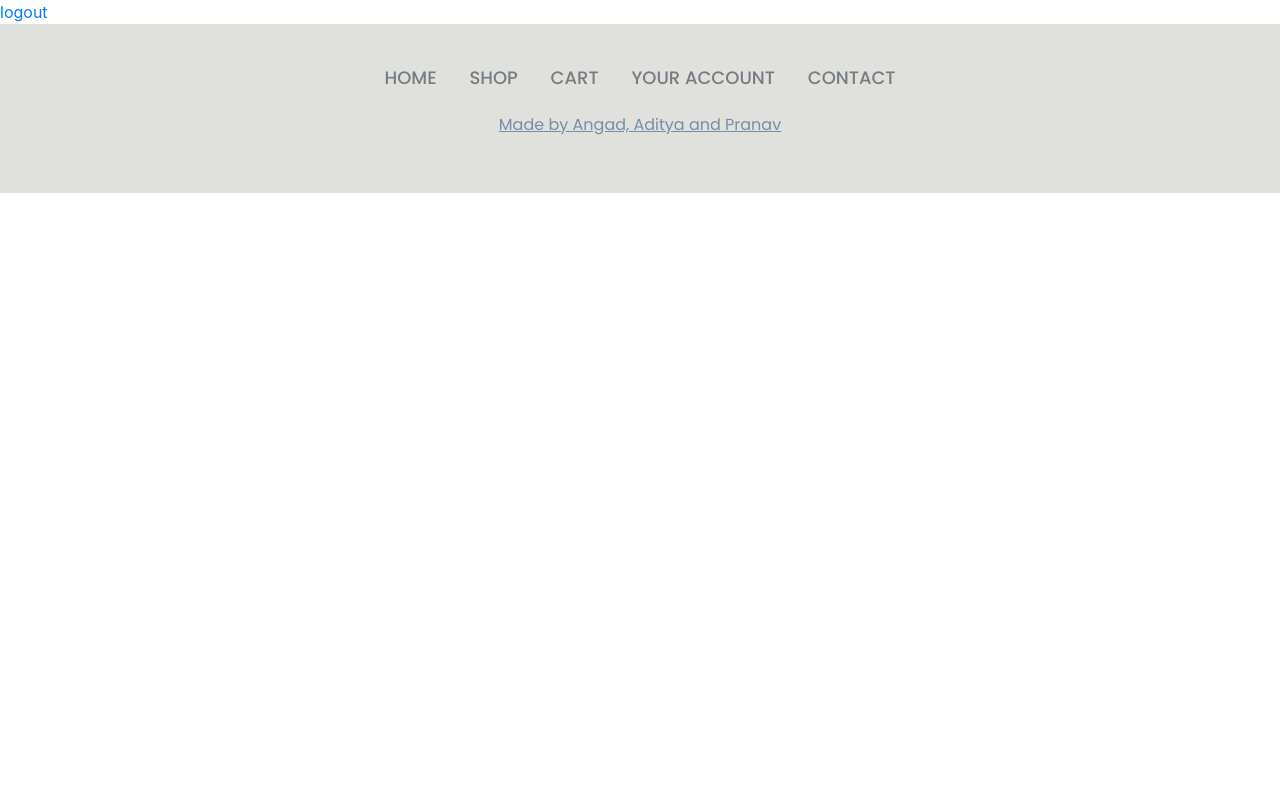
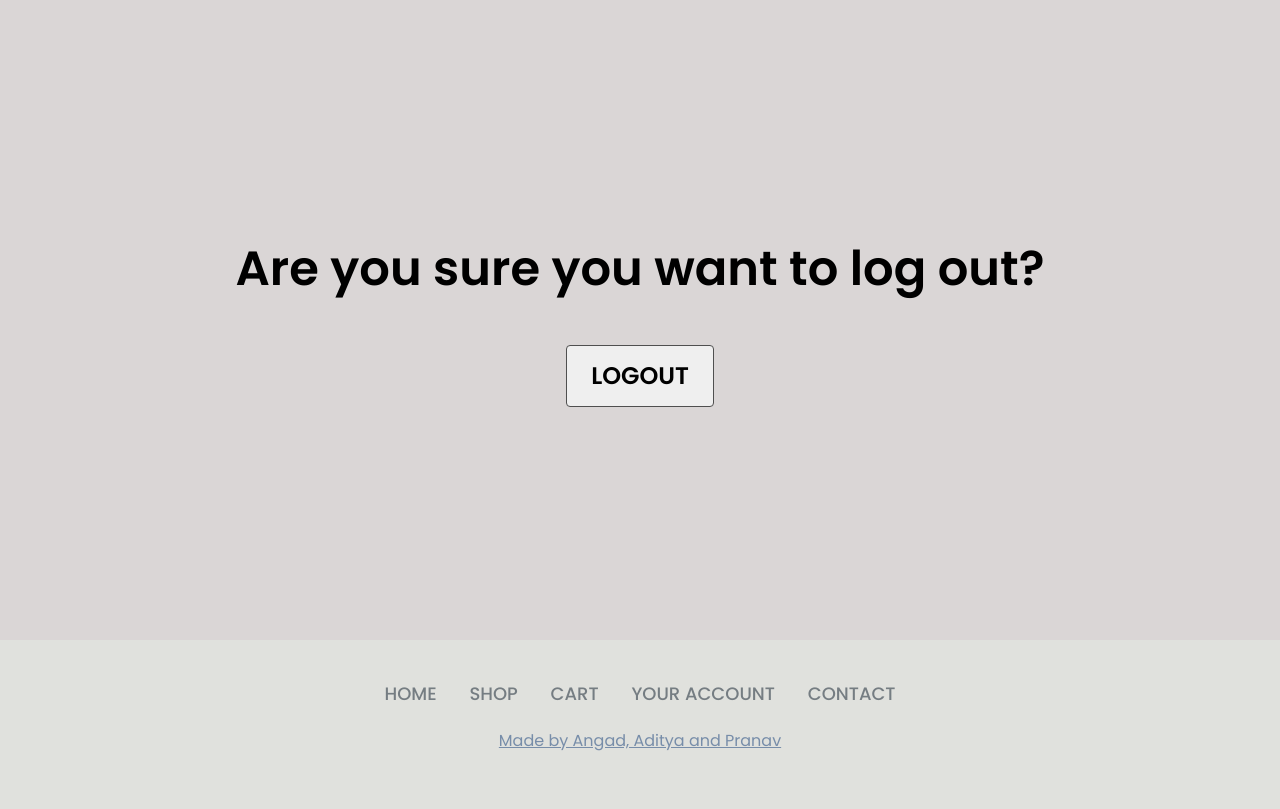
Before and after one commit to Pranav132/Amazoff, a Django app: page /logoutuser/ in a window 1280 px wide. Shown: the part 74-883 px from the top of the page. Before the commit the page ends 267 px from the top, so only its background shows below. Run offline with Django 3.2, Linux system fonts and the light colour scheme; a user stored in the database is signed in; data comes from the database, SQL or seed files in the repository; both versions use the stored data as it was after the commit; some libraries are stand-ins or nearby versions.

Commit message:
added login required, styled logout page and changed login redirect url

```diff
--- a/Amazoff/Amazoff/settings.py
+++ b/Amazoff/Amazoff/settings.py
@@ -157,6 +157,8 @@ SOCIALACCOUNT_PROVIDERS = \
         },
     }
 
+LOGIN_URL = '/accounts/google/login'
+
 SITE_ID = 3
 
 LOGIN_REDIRECT_URL = '/'
--- a/Amazoff/products/templates/logoutuser.html
+++ b/Amazoff/products/templates/logoutuser.html
@@ -1,8 +1,90 @@
 {% extends "layout.html" %} {% block title %}Your Account{% endblock %}
 {%load static %}
 {% block styles %}
-<!-- <link rel="stylesheet" href="{% static 'css/style-user.css' %}"> -->
+<style>
+    .logoutuser{
+        min-height: 80vh;
+        background-color: #dad6d6;
+        display: flex;
+        justify-content: center;
+        align-items: center;
+        flex-direction: column;
+    }
+    .text{
+        color: #000;
+        font-size: 3em;
+        font-family: 'Poppins', sans-serif;
+        font-weight: 600;
+        padding-bottom: 5vh;
+    }
+
+    .button {
+    display: inline-block;
+    padding: 12px 24px;
+    border: 1px solid #4f4f4f;
+    border-radius: 4px;
+    transition: all 0.2s ease-in;
+    position: relative;
+    overflow: hidden;
+    font-size: 1.5em;
+    color: black;
+    z-index: 1;
+    text-transform: uppercase;
+    font-family: "Poppins", sans-serif;
+    font-weight: 600;
+    }
+
+    .button:before {
+    content: "";
+    position: absolute;
+    left: 50%;
+    transform: translateX(-50%) scaleY(1) scaleX(1.25);
+    top: 100%;
+    width: 140%;
+    height: 180%;
+    background-color: rgba(0, 0, 0, 0.05);
+    border-radius: 50%;
+    display: block;
+    transition: all 0.5s 0.1s cubic-bezier(0.55, 0, 0.1, 1);
+    z-index: -1;
+    }
+
+    .button:after {
+    content: "";
+    position: absolute;
+    left: 55%;
+    transform: translateX(-50%) scaleY(1) scaleX(1.45);
+    top: 180%;
+    width: 160%;
+    height: 190%;
+    background-color: #778da9ff;
+    border-radius: 50%;
+    display: block;
+    transition: all 0.5s 0.1s cubic-bezier(0.55, 0, 0.1, 1);
+    z-index: -1;
+    }
+
+    .button:hover {
+    color: #ffffff;
+    border: 1px solid #778da9ff;
+    }
+
+    .button:hover:before {
+    top: -35%;
+    background-color: #778da9ff;
+    transform: translateX(-50%) scaleY(1.3) scaleX(0.8);
+    }
+
+    .button:hover:after {
+    top: -45%;
+    background-color: #778da9ff;
+    transform: translateX(-50%) scaleY(1.3) scaleX(0.8);
+    }
+</style>
 {% endblock %}
 {%block content%}
-<a href="{% url 'logout' %}">logout</a>
+<div class="logoutuser">
+    <div class="text">Are you sure you want to log out?</div>
+    <a href="{% url 'logout' %}"><button onclick = 'alert("You have been logged out");' class = "button">Logout</button></a>
+</div>
 {% endblock %}
--- a/Amazoff/products/views.py
+++ b/Amazoff/products/views.py
@@ -39,6 +39,7 @@ def cart(request):
     return render(request, "cart.html", {"cart_items": cart_items})
 
 
+@login_required
 def wishlist(request):
     # to render the cart
     print(request.user)
@@ -113,6 +114,7 @@ def product(request, product_id):
     return render(request, "product_page.html", {"product": product, "rating": stars, "ratingsCount": rcount, "recommended": recommended_list[0:6], "user": request.user})
 
 
+@login_required
 def UpdateItem(request):
     data = json.loads(request.body)
     productId = data['productId']
@@ -144,6 +146,7 @@ def UpdateItem(request):
     return JsonResponse('Item was added', safe=False)
 
 
+@login_required
 def UpdateWishlist(request):
     data = json.loads(request.body)
     productId = data['productId']
@@ -191,6 +194,7 @@ def user(request):
     return render(request, "user.html", {"user": user, "addresses": addresses, "orderHistory": orderHistory, "reviews": reviews})
 
 
+@login_required
 def order(request, cart_id):
     pass
 
@@ -204,6 +208,7 @@ def review(request, product_id):
     return render(request, "reviews.html", {"ratings": ratings, "checker": checker, "product_id": prod_id, "user": user, "product": product})
 
 
+@login_required
 def deleteReview(request, reviewsRatings_id):
     review = ReviewsRatings.objects.filter(id=reviewsRatings_id)
     print(review)
@@ -214,6 +219,7 @@ def deleteReview(request, reviewsRatings_id):
         return redirect('review', product_id=product_id)
 
 
+@login_required
 def deleteWishlistItem(request, wishlistItem_id):
     wishlist_id = Wishlist.objects.filter(user=request.user)[0]
     if request.method == "POST":
@@ -225,6 +231,7 @@ def deleteWishlistItem(request, wishlistItem_id):
         return redirect('wishlist')
 
 
+@login_required
 def orderHistory(request):
     user = request.user
     current_cart = Cart.objects.get(user=user, orderExecuted=False)
@@ -239,6 +246,7 @@ def orderHistory(request):
     # prints the order history of the current customer
 
 
+@login_required
 def newReview(request, product_id):
     # importing all existing reviews and ratings
     # review form
@@ -411,6 +419,7 @@ def checkout(request):
     return HttpResponse("There seems to have been an error. Didn't account for you being an absolute moron")
 
 
+@login_required
 def newAddress(request):
 
     if request.method == 'GET':
@@ -432,11 +441,12 @@ def newAddress(request):
         return HttpResponse("<h1>Yes</h1>")
 
 
-# style logout
+@login_required
 def logoutuser(request):
     return render(request, "logoutuser.html")
 
 
+@login_required
 def orderConfirmed(request):
     user = request.user
     customer = Customer.objects.get(user=user)
```
Also changed, not shown: Amazoff/db.sqlite3.
